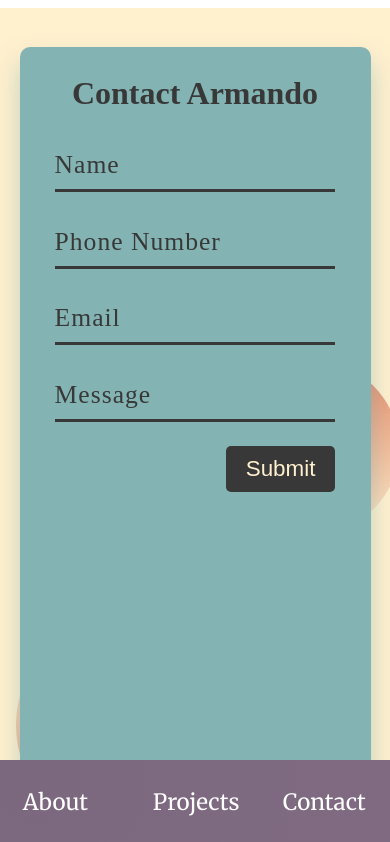
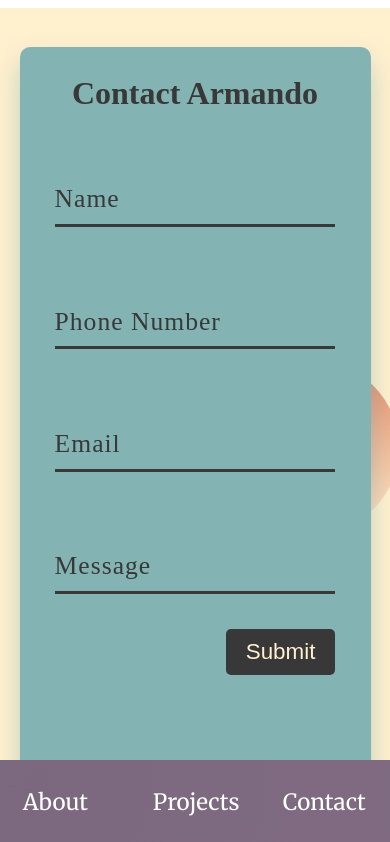
Before and after one commit to armandoroman1016/armando_roman_portfolio, a React (Create React App) app in the folder armando_roman_portfolio/: page /contact in a window 390 px wide. Shown: the top 842 px of the page. Built offline with nearby package versions, Linux system fonts and the light colour scheme; a web font is replaced by a local one.

Commit message:
contact almsot fully responsive on mobile

```diff
--- a/armando_roman_portfolio/src/styles/Contact.scss
+++ b/armando_roman_portfolio/src/styles/Contact.scss
@@ -6,6 +6,7 @@
     @include mobile{
         width:100%;
         height:100%;
+        padding-bottom: 38%;
     }
 .form-container{
     margin:0;
@@ -27,7 +28,6 @@
         height: 100%;
         margin: 5% auto;
         margin-top: 10%;
-
     }
     h2{
         margin: 0 0 30px;
@@ -59,8 +59,7 @@
             @include mobile{
                 width:80%;
                 margin: 0 auto;
-                margin-bottom: 7%;
-
+                margin: 10% auto;
             }
         }
         label{
@@ -75,7 +74,8 @@
             transition: .5s;
             @include mobile{
                 margin: 0 auto;
-                left: 10%
+                left: 10%;
+                top: 28%;
             }
         }
         input:focus ~ label,
@@ -85,7 +85,8 @@
             color: #fff0ce;
             font-size:1.4rem;
             @include mobile{
-                left: 10%
+                left: 10%;
+                top: 2%;
             }
         }
     }
@@ -111,9 +112,11 @@
         @include mobile{
             left: 0;
             right: 0;
+            // position: relative;
             display: flex;
             justify-content: space-between;
             align-items: center;
+            padding-top:30%;
         }
         img{
             margin-left: 45px;
--- a/armando_roman_portfolio/src/styles/nav.scss
+++ b/armando_roman_portfolio/src/styles/nav.scss
@@ -57,5 +57,4 @@
 }
 .contact-nav{
     background-image: radial-gradient( circle farthest-corner at 10% 20%,  rgba(56,56,56, .56) 0%, rgba(56,56,56,0.54) 90% );
-
 }
```
